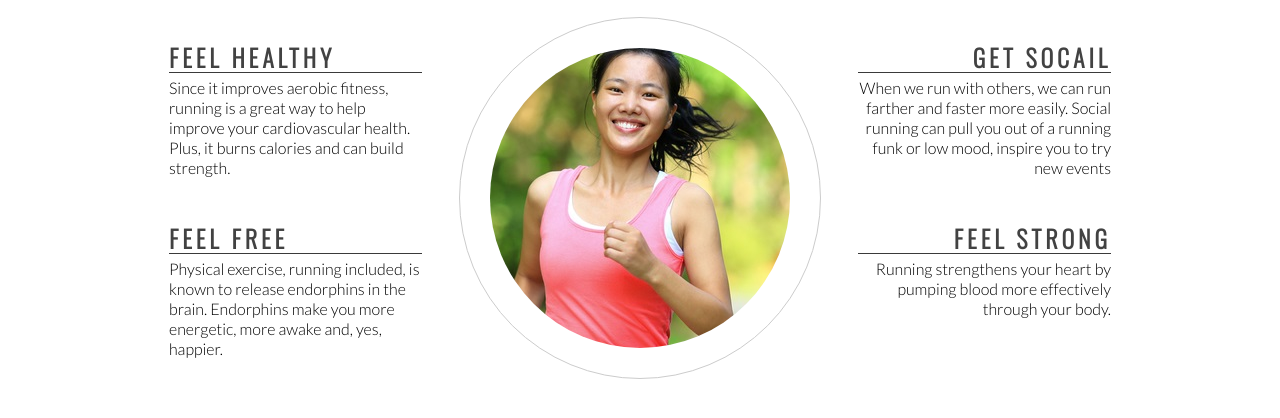
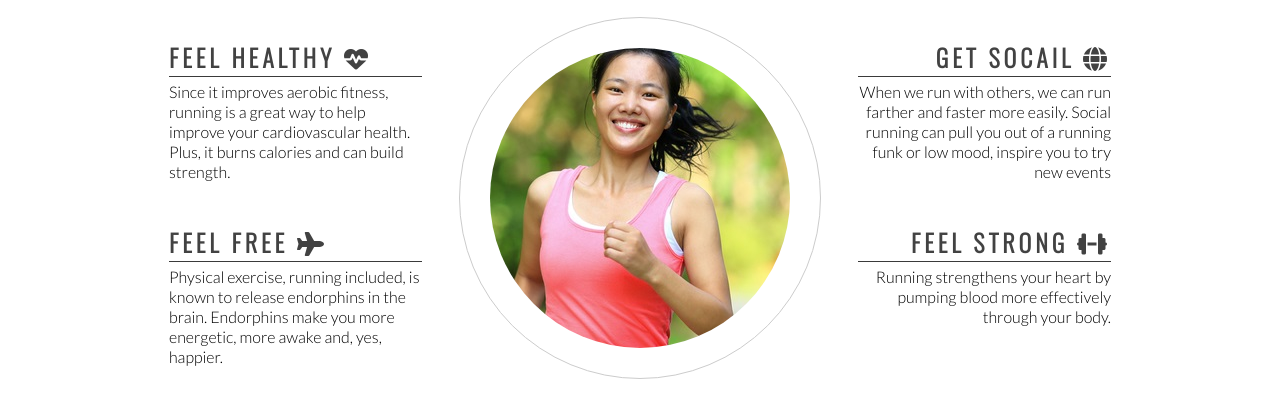
Before and after one commit to Itchie1411/love_running, a plain HTML site: page index.html in a window 1280 px wide. Shown: the part 764-1182 px from the top of the page. Drawn offline with nearby package versions, Linux system fonts and the light colour scheme.

Commit message:
adding icons

```diff
--- a/index.html
+++ b/index.html
@@ -6,6 +6,10 @@
     <meta name="viewport" content="width=device-width, initial-scale=1.0">
     <meta name="description" content="Love running club for runners in Dublin, Ireland">
     <meta name="keywords" content="love running, running club, ireland, dublin">
+
+    <!--FONT AWESOME-->
+    <script src="https://kit.fontawesome.com/a6cc5d2fcd.js" crossorigin="anonymous"></script>
+
 
     <link rel="stylesheet" href="/assets/css/style.css">
 
@@ -50,7 +54,7 @@
         <h2 id='welcome'>Why love Running with us?</h2>
         <div id='left-about'>
             <div class='left-about-heading'>
-                <h2>Feel Healthy</h2>
+                <h2>Feel Healthy <i class="fas fa-heartbeat"></i></h2>
                 <hr>
                 <p>Since it improves aerobic fitness, running is a great way to help
                     improve your cardiovascular health. Plus, it burns calories and can build strength.</p>
@@ -58,7 +62,7 @@
 
 
         <div class='left-about-heading'>
-            <h2>Feel Free</h2>
+            <h2>Feel Free <i class="fas fa-plane"></i></h2>
             <hr>
             <p>
                 Physical exercise, running included, is known to release endorphins in the brain.
@@ -69,13 +73,13 @@
 
         <div id='right-about'>
             <div class='right-about-heading'>
-                <h2>Get Socail</h2>
+                <h2>Get Socail <i class="fas fa-globe"></i></h2>
                 <hr>
                 <p>When we run with others, we can run farther and faster more easily. Social running can pull you out of a running funk or low mood,
                 inspire you to try new events</p>
             </div>
             <div class='right-about-heading'>
-                <h2>Feel Strong</h2>
+                <h2>Feel Strong <i class="fas fa-dumbbell"></i></h2>
                 <hr>
                 <p>Running strengthens your heart by pumping blood more effectively through your body.</p>
             </div>
@@ -104,5 +108,7 @@
     <footer>
         Social medias
     </footer>
+
+
 </body>
 </html>
```
